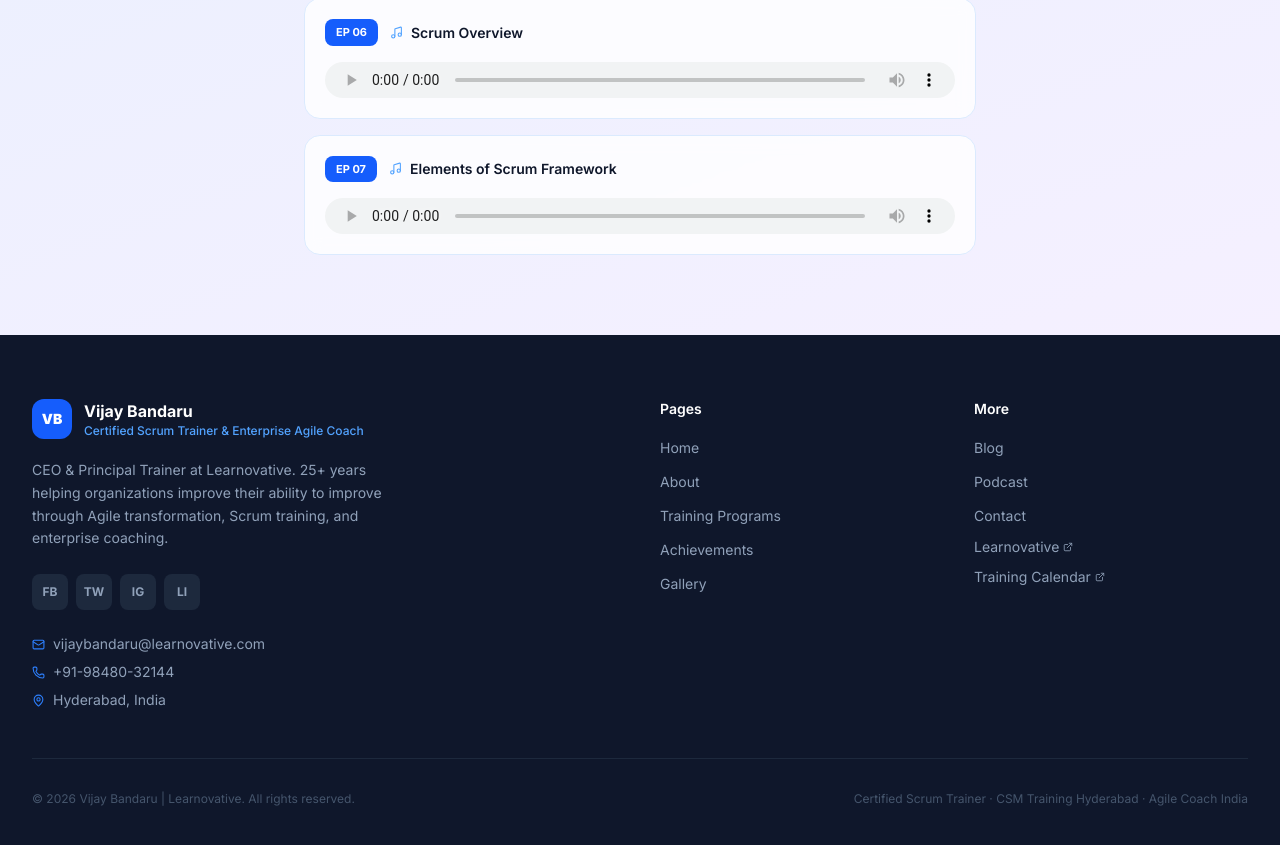
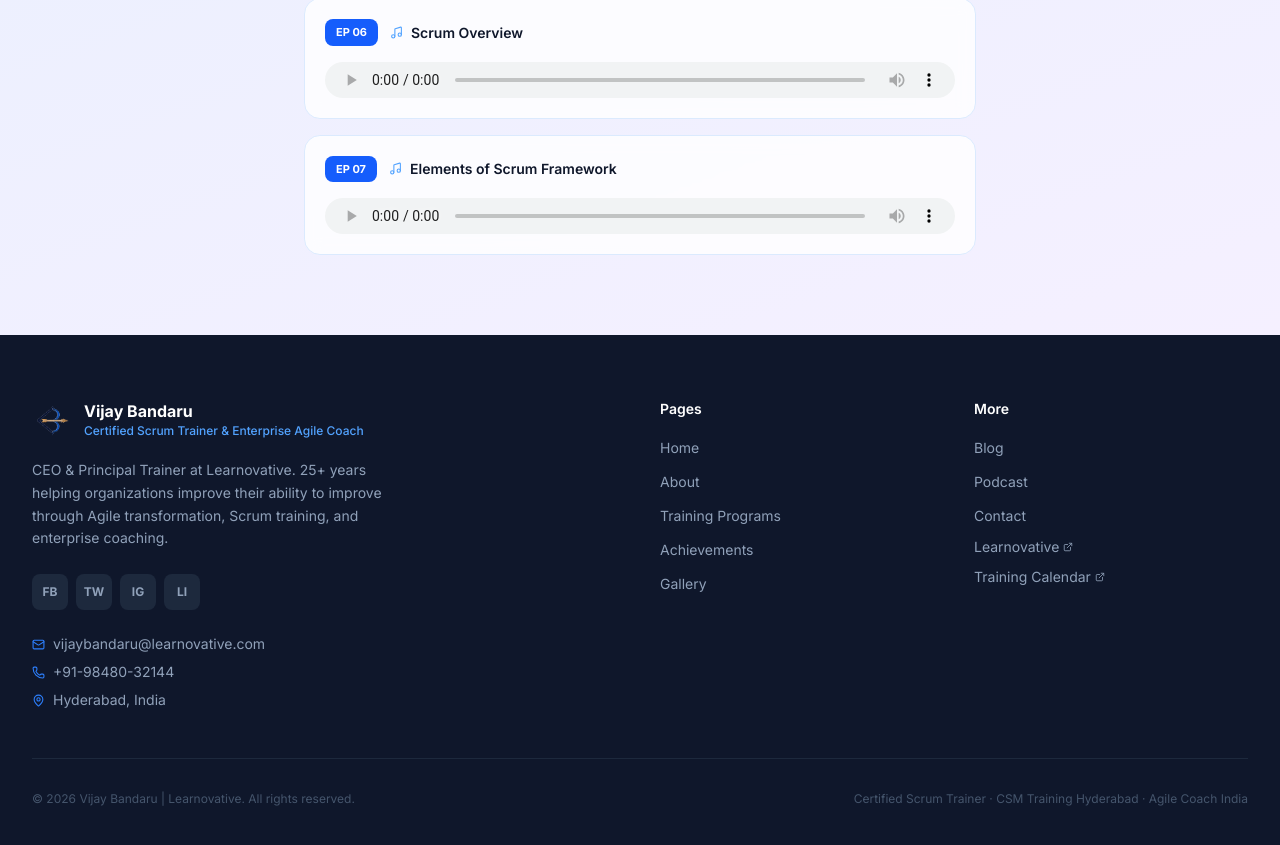
Before and after one commit to Surya-Anirudh/vijay-bandaru-website, a React (Vite) app: page /podcast in a window 1280 px wide. Shown: the part 1380-2225 px from the top of the page. Built offline with nearby package versions, Linux system fonts and the light colour scheme.

Commit message:
feat: replace VB placeholder with logo.png in footer

```diff
--- a/src/components/layout/Footer.tsx
+++ b/src/components/layout/Footer.tsx
@@ -33,7 +33,7 @@ export default function Footer() {
           {/* Brand */}
           <div className="md:col-span-2">
             <div className="flex items-center gap-3 mb-5">
-              <div className="w-10 h-10 rounded-xl bg-blue-600 flex items-center justify-center text-white font-black text-sm">VB</div>
+              <img src="/logo.png" alt="VB Logo" className="w-10 h-10 object-contain" />
               <div>
                 <div className="text-white font-bold">Vijay Bandaru</div>
                 <div className="text-blue-400 text-xs font-medium">Certified Scrum Trainer & Enterprise Agile Coach</div>
```
